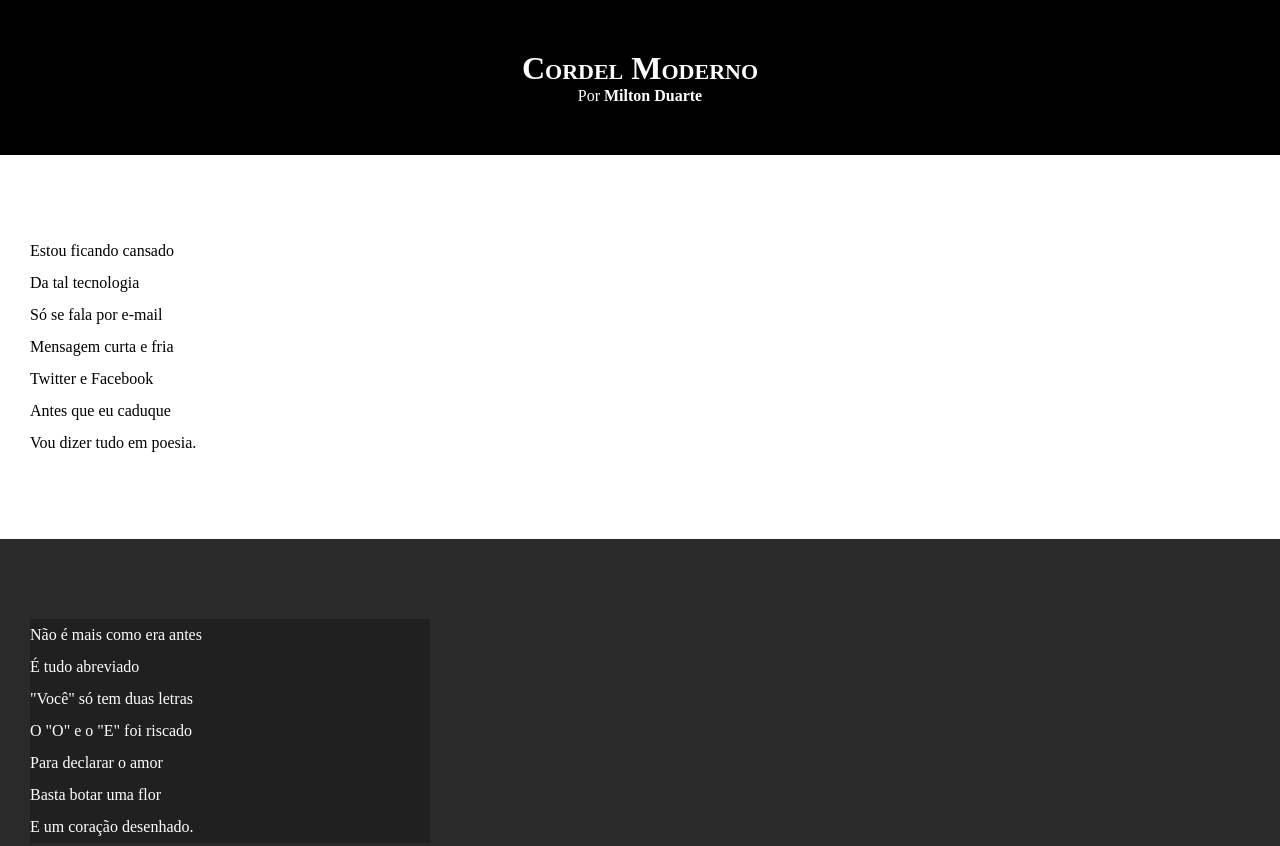
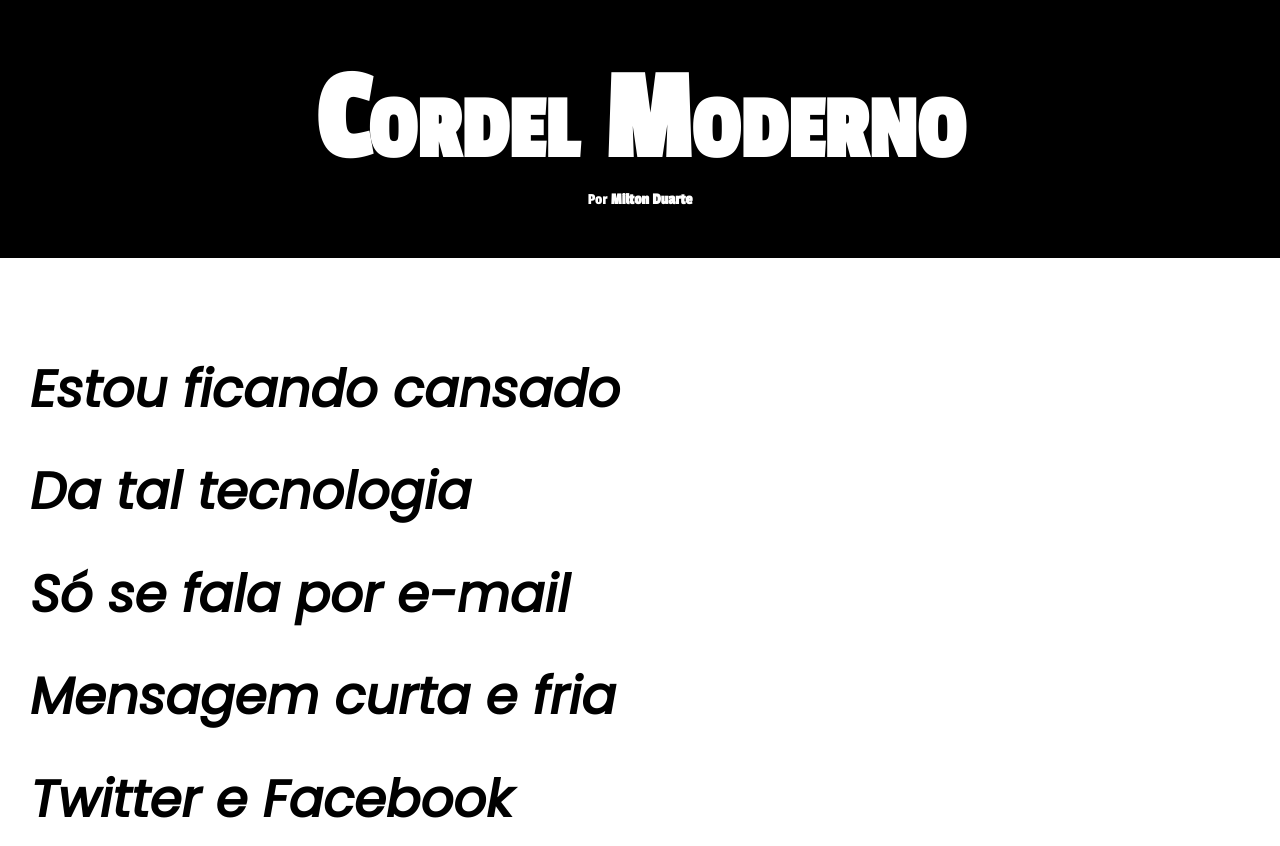
Before and after one commit to EddLima25/desafios, a plain HTML site: page desafio12/index.html in a window 1280 px wide. Shown: the top 846 px of the page. Drawn offline with Linux system fonts and the light colour scheme.

Commit message:
updates nas fontes

```diff
--- a/desafio12/estilo/style.css
+++ b/desafio12/estilo/style.css
@@ -1,4 +1,16 @@
 @charset "UTF-8";
+
+/* ===FONTES=== */
+
+@import url('https://fonts.googleapis.com/css2?family=Passion+One&display=swap');
+
+@import url('https://fonts.googleapis.com/css2?family=Poppins:ital@1&display=swap');
+
+:root {
+    --fonte1: Verdana, Geneva, Tahoma, sans-serif;
+    --fonte2: 'Passion One', cursive;
+    --fonte3: 'Poppins', sans-serif;
+}
 
 * {
     margin: 0px;
@@ -6,13 +18,16 @@
 }
 
 html, body {
+    font-family: var(--fonte3);
     min-height: 100vh;
     background-color: darkgrey;
+
 }
 
 /* === HEADER === */
 
 header {
+    font-family: var(--fonte2);
     background-color: black;
     color: white;
     text-align: center;
@@ -21,6 +36,7 @@ header {
 header > h1 {
     padding-top: 50px;
     font-variant: small-caps;
+    font-size: 10vw;
 }
 
 header > p {
@@ -45,6 +61,9 @@ section {
     padding-bottom: 10vh;
     line-height: 2em;
     padding-left: 30px;
+    font-size: 4vw;
+    font-family: var(--fonte3);
+    font-weight: bold;
 }
 
 section.normal {
@@ -58,13 +77,15 @@ section.imagem {
 }
 
 section.imagem > p {
-    width: 400px;
+    display: inline-block;
+    padding: 5px;
     background-color: rgba(0, 0, 0, 0.247);
 }
 
 /* === FOOTER === */
 
 footer {
+    font-family: var(--fonte1);
     background-color: black;
     text-align: center;
     color: white;
```
